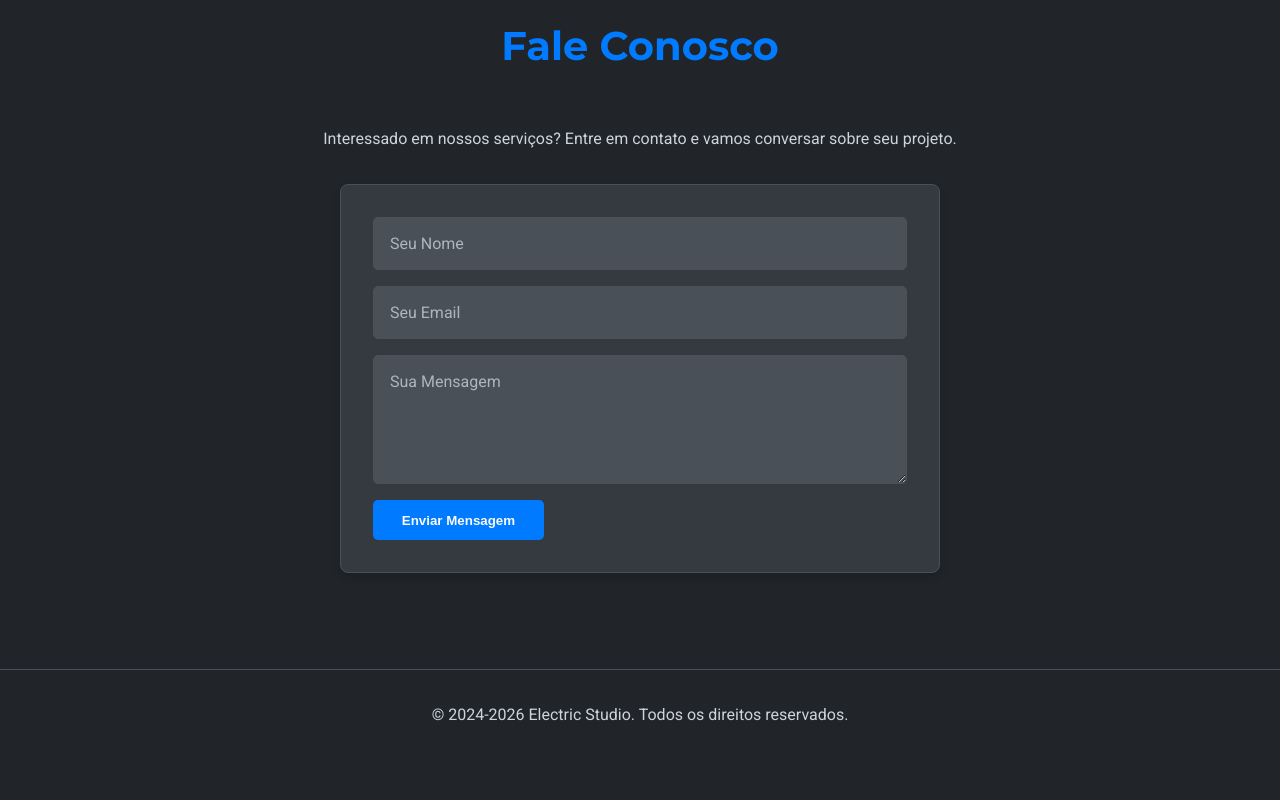
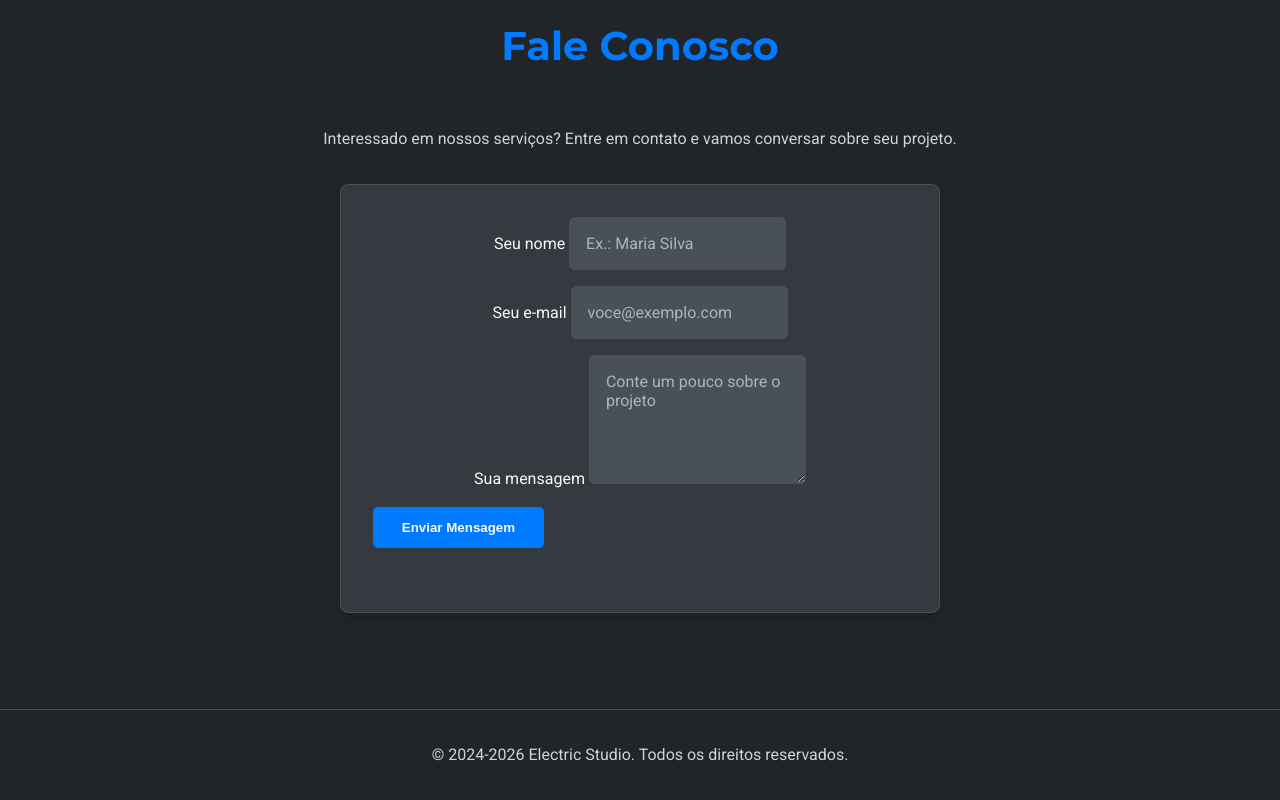
Before and after one commit to miqueias10-stack/Electric-studio, a plain HTML site: page minha-empresa.html in a window 1280 px wide. Shown: the part 1284-2084 px from the top of the page. Before the commit the page ends 2060 px from the top, so only its background shows below. Drawn offline with Linux system fonts and the light colour scheme.

Commit message:
Atualizar o minha-empresa.html
atualização 1.2

```diff
--- a/minha-empresa.html
+++ b/minha-empresa.html
@@ -5,7 +5,7 @@
     <meta name="viewport" content="width=device-width, initial-scale=1.0" />
     <meta name="description" content="Electric Studio - Soluções em programação, desenvolvimento web e sistemas sob medida." />
     <meta name="keywords" content="programação, desenvolvimento web, sites, software, Electric Studio" />
-<meta name="author" content="Electric Studio" />
+    <meta name="author" content="Electric Studio" />
     <meta name="robots" content="index, follow" />
     <meta property="og:title" content="Electric Studio - Soluções em Programação" />
     <meta property="og:description" content="Desenvolvimento de software e soluções em programação sob medida." />
@@ -69,10 +69,20 @@
           sobre seu projeto.
         </p>
         <form>
-          <input type="text" placeholder="Seu Nome" required />
-          <input type="email" placeholder="Seu Email" required />
-          <textarea placeholder="Sua Mensagem" rows="5"></textarea>
+          <div class="form-group">
+            <label for="nome">Seu nome</label>
+            <input type="text" id="nome" name="nome" placeholder="Ex.: Maria Silva" required />
+          </div>
+          <div class="form-group">
+            <label for="email">Seu e-mail</label>
+            <input type="email" id="email" name="email" placeholder="voce@exemplo.com" required />
+          </div>
+          <div class="form-group">
+            <label for="mensagem">Sua mensagem</label>
+            <textarea id="mensagem" name="mensagem" placeholder="Conte um pouco sobre o projeto" rows="5" required></textarea>
+          </div>
           <button type="submit" class="btn">Enviar Mensagem</button>
+          <p class="form-status" role="status" aria-live="polite"></p>
         </form>
       </section>
     </main>
```
